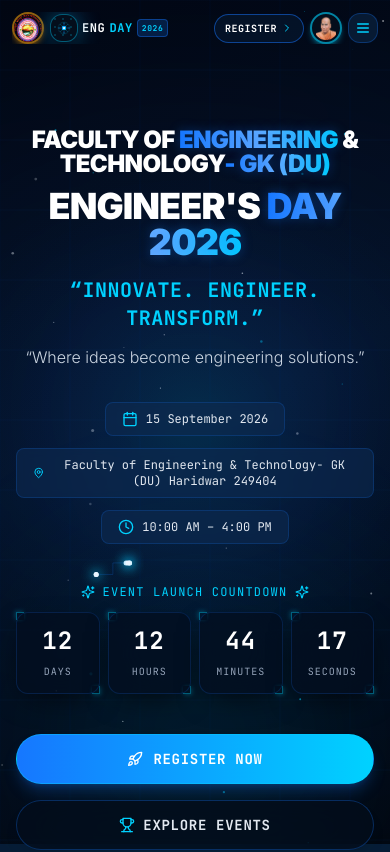
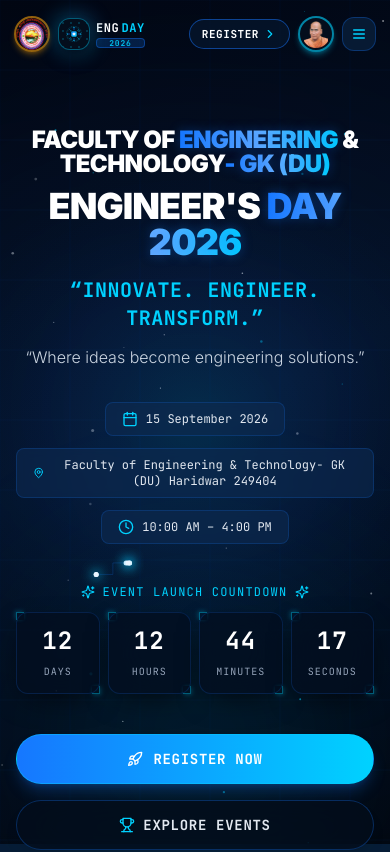
Before and after one commit to UjjwalRaj2025/EventManag_Eng_DAY, a React (Vite) app: page / in a window 390 px wide. Shown: the top 852 px of the page. Built offline with nearby package versions, Linux system fonts and the light colour scheme.

Commit message:
Convert ENG DAY 2026 title to vertical box badge layout in navbar

```diff
--- a/src/components/Navbar.jsx
+++ b/src/components/Navbar.jsx
@@ -43,43 +43,40 @@
   return (
     <>
       {/*
-        Responsive Pill Capsule Floating Navbar
-        - Compact responsive sizing on phone screens to prevent horizontal overflow
-        - 30% larger sizing on tablet and desktop screens
+        Balanced Floating Glass Pill Navbar with Vertical Box Typography
+        - Both side logos fit 100% inside capsule backdrop on all screen sizes
+        - ENG DAY 2026 stacked in a compact vertical box layout
       */}
       <header
         className={`fixed top-0 left-0 right-0 z-50 transition-all duration-700 ease-[cubic-bezier(0.16,1,0.3,1)] ${
           isScrolled
-            ? 'mt-2 sm:mt-4 w-[98%] sm:w-[92%] lg:w-[86%] max-w-[1480px] mx-auto rounded-full bg-navy-950/90 backdrop-blur-2xl shadow-2xl shadow-navy-950/90 py-2 sm:py-3 px-2.5 sm:px-8'
-            : 'w-full py-3 sm:py-7 px-3 sm:px-10 max-w-[1540px] mx-auto bg-transparent'
+            ? 'mt-2 sm:mt-4 w-[98%] sm:w-[94%] lg:w-[88%] max-w-[1480px] mx-auto rounded-full bg-navy-950/90 backdrop-blur-2xl shadow-2xl shadow-navy-950/90 py-2.5 sm:py-3.5 px-3 sm:px-8'
+            : 'w-full py-4 sm:py-7 px-3.5 sm:px-10 max-w-[1540px] mx-auto bg-transparent'
         }`}
       >
-        <div className="flex items-center justify-between gap-1.5 sm:gap-4 overflow-hidden">
+        <div className="flex items-center justify-between gap-2 sm:gap-4">
 
-          {/* 1. LEFT SIDE: PATRON LOGO + BRAND TITLE */}
-          <div className="flex items-center gap-1.5 sm:gap-3 shrink-0">
+          {/* 1. LEFT SIDE: PATRON LOGO + VERTICAL BOX BRAND TITLE */}
+          <div className="flex items-center gap-2 sm:gap-3 shrink-0">
 
-            {/* Left Patron Logo (Swamiji Portrait) - Fits mobile cleanly */}
+            {/* Left Patron Logo (Swamiji Portrait) */}
             <a href="#home" title="Patron / Founder" className="shrink-0">
               <img
                 src="/LogoLatest.webp"
                 alt="Patron Logo"
-                className="w-8 h-8 sm:w-11 md:w-14 sm:h-11 md:h-14 rounded-full object-cover border-2 border-amber-500/60 shadow-md shadow-amber-500/30 hover:scale-105 transition-transform"
+                className="w-9 h-9 sm:w-11 md:w-14 sm:h-11 md:h-14 rounded-full object-cover border-2 border-amber-500/60 shadow-md shadow-amber-500/30 hover:scale-105 transition-transform"
               />
             </a>
 
-            {/* Main Brand Logo & Title */}
-            <a href="#home" className="flex items-center gap-1 sm:gap-2.5 group shrink-0">
-              <EngineeringLogo className="w-7 h-7 sm:w-9 md:w-12 sm:h-9 md:h-12 shrink-0" />
-              <div>
-                <div className="font-extrabold tracking-wider text-xs sm:text-base md:text-lg lg:text-xl text-white font-mono flex items-center gap-1">
+            {/* Main Brand Vector Logo & Vertical Box Title */}
+            <a href="#home" className="flex items-center gap-1.5 sm:gap-2.5 group shrink-0">
+              <EngineeringLogo className="w-8 h-8 sm:w-10 md:w-12 sm:h-10 md:h-12 shrink-0" />
+              <div className="flex flex-col justify-center leading-none font-mono select-none">
+                <div className="font-extrabold tracking-wider text-xs sm:text-base md:text-lg text-white flex items-center gap-0.5">
                   ENG<span className="text-electric-cyan">DAY</span>
-                  <span className="text-[8px] sm:text-xs bg-electric-500/20 text-electric-cyan border border-electric-500/40 px-1 py-0.2 sm:px-1.5 sm:py-0.5 rounded font-mono font-bold">
-                    2026
-                  </span>
                 </div>
-                <div className="text-[9px] sm:text-[11px] text-slate-400 font-mono tracking-widest uppercase hidden md:block mt-0.5">
-                  {EVENT_INFO.theme}
+                <div className="mt-0.5 inline-block text-[8px] sm:text-[10px] font-bold text-electric-cyan/90 bg-electric-500/20 border border-electric-500/40 px-1 py-0.2 rounded tracking-widest text-center">
+                  2026
                 </div>
               </div>
             </a>
@@ -114,30 +111,30 @@
           </nav>
 
           {/* 3. RIGHT SIDE: REGISTER CTA + COLLEGE SEAL LOGO */}
-          <div className="flex items-center gap-1.5 sm:gap-3 shrink-0">
+          <div className="flex items-center gap-2 sm:gap-3 shrink-0">
 
             {/* Register CTA Button */}
             <button
               onClick={onOpenRegister}
-              className="rounded-full px-2.5 py-1.5 sm:px-6 sm:py-3 text-[10px] sm:text-xs md:text-sm font-mono font-bold uppercase tracking-wider text-white border border-electric-500/50 bg-navy-900/60 hover:bg-gradient-to-r hover:from-electric-500 hover:to-electric-cyan hover:border-transparent hover:scale-105 hover:shadow-lg hover:shadow-electric-500/40 transition-all duration-300 flex items-center gap-1 sm:gap-1.5 group shrink-0"
+              className="rounded-full px-3 py-1.5 sm:px-6 sm:py-3 text-[11px] sm:text-xs md:text-sm font-mono font-bold uppercase tracking-wider text-white border border-electric-500/50 bg-navy-900/60 hover:bg-gradient-to-r hover:from-electric-500 hover:to-electric-cyan hover:border-transparent hover:scale-105 hover:shadow-lg hover:shadow-electric-500/40 transition-all duration-300 flex items-center gap-1 sm:gap-1.5 group shrink-0"
             >
               <span>REGISTER</span>
-              <ChevronRight className="w-3 h-3 sm:w-4 sm:h-4 text-electric-cyan group-hover:text-white group-hover:translate-x-0.5 transition-transform duration-300" />
+              <ChevronRight className="w-3.5 h-3.5 sm:w-4 sm:h-4 text-electric-cyan group-hover:text-white group-hover:translate-x-0.5 transition-transform duration-300" />
             </button>
 
-            {/* Right College Seal Emblem - Fits mobile cleanly */}
+            {/* Right College Seal Emblem */}
             <div title="College Seal Emblem" className="shrink-0">
               <img
                 src="/logo-left.png"
                 alt="College Seal Logo"
-                className="w-8 h-8 sm:w-11 md:w-14 sm:h-11 md:h-14 rounded-full object-contain p-0.5 bg-navy-950 border-2 border-electric-cyan/60 shadow-md shadow-electric-cyan/30 hover:scale-105 transition-transform"
+                className="w-9 h-9 sm:w-11 md:w-14 sm:h-11 md:h-14 rounded-full object-contain p-0.5 bg-navy-950 border-2 border-electric-cyan/60 shadow-md shadow-electric-cyan/30 hover:scale-105 transition-transform"
               />
             </div>
 
             {/* Mobile Hamburger Menu Icon */}
             <button
               onClick={() => setMobileMenuOpen(true)}
-              className="lg:hidden p-1.5 sm:p-3 rounded-xl bg-navy-900 border border-electric-500/30 text-slate-200 hover:text-white shrink-0"
+              className="lg:hidden p-2 sm:p-3 rounded-xl bg-navy-900 border border-electric-500/30 text-slate-200 hover:text-white shrink-0"
               aria-label="Open Navigation Menu"
             >
               <Menu className="w-4 h-4 sm:w-6 sm:h-6 text-electric-cyan" />
```
